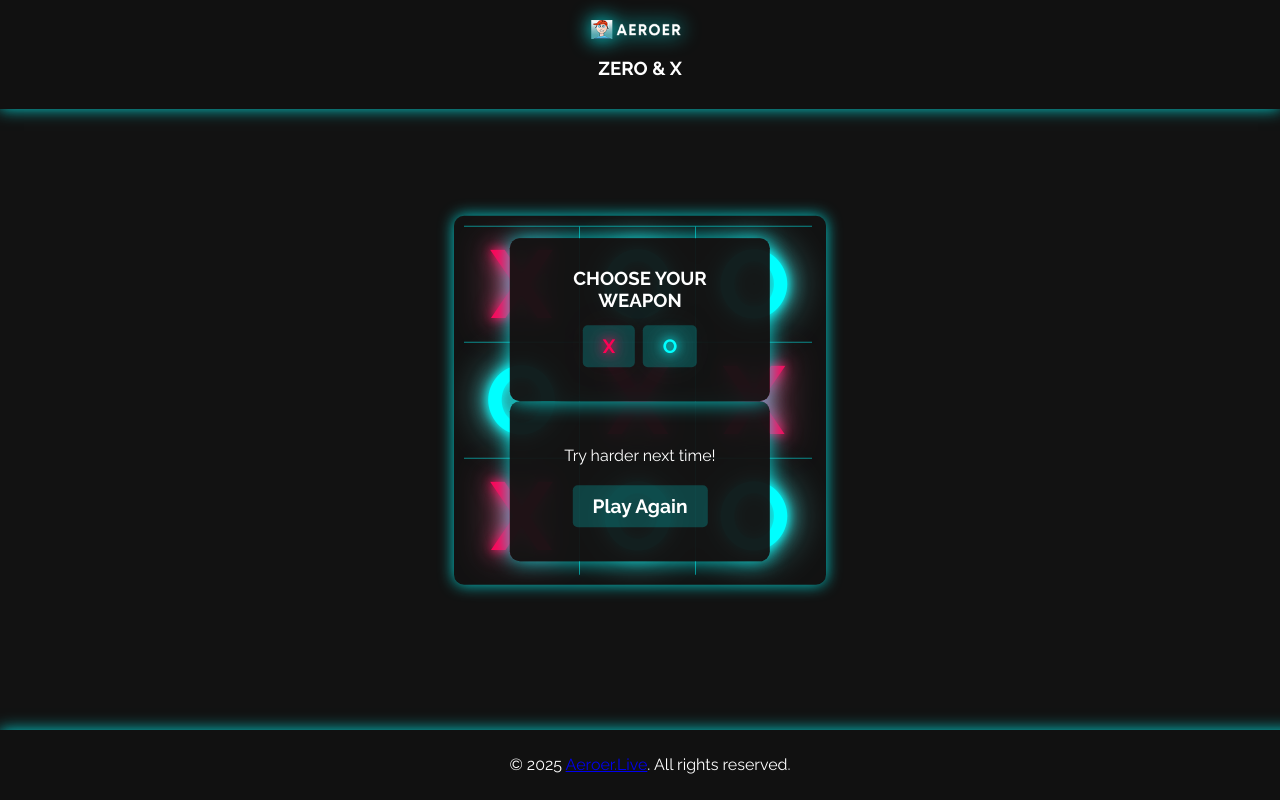
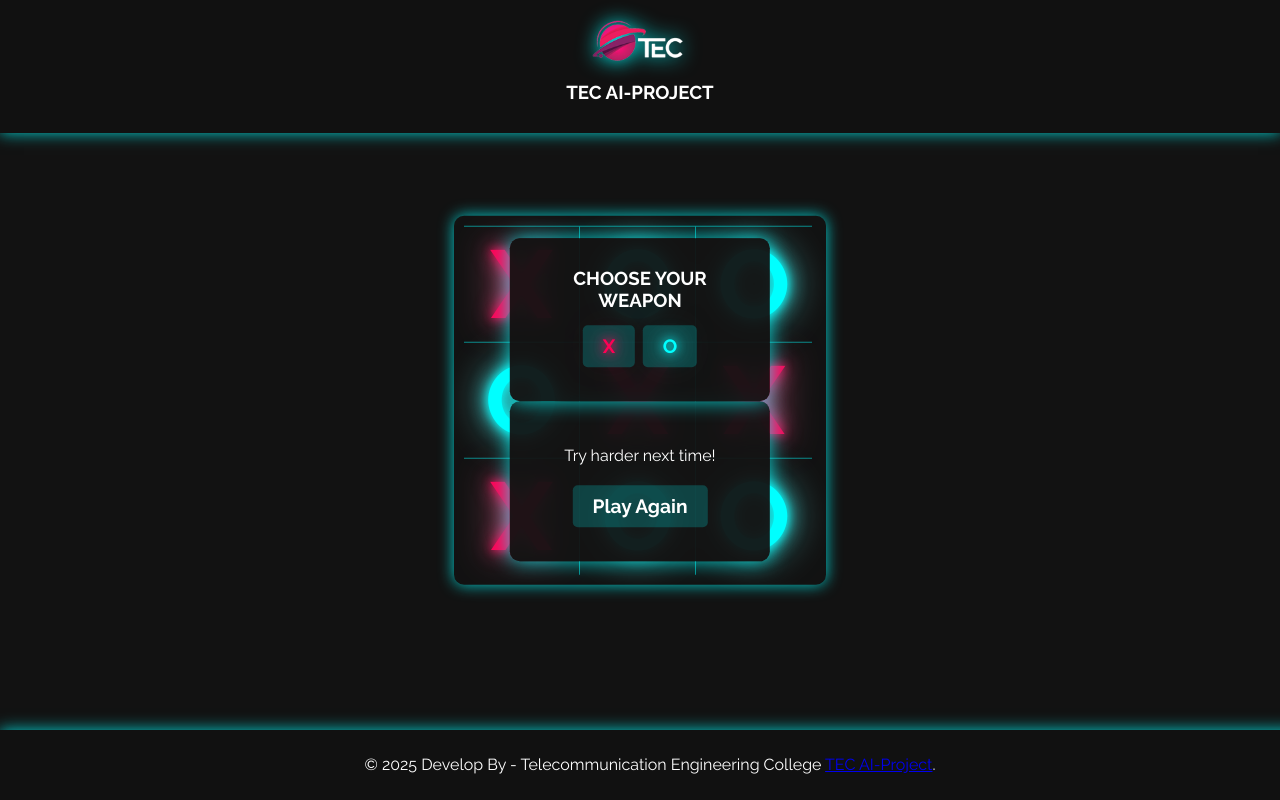
Before and after one commit to Asaascom-Web/Zore-Eex, a plain HTML site: page index.html in a window 1280 px wide. Drawn offline with nearby package versions, Linux system fonts and the light colour scheme.

Commit message:
Add TEC Logo

```diff
--- a/index.html
+++ b/index.html
@@ -2,11 +2,11 @@
 <html lang="English">
 <head>
   <meta charset="UTF-8">
-  <title>Aeroer - Zero & X</title>
+  <title>TEC AI Game - Zero & X</title>
 
   <!-- Favicon -->
-  <link rel="icon" type="image/png" href="favicon.ico">
-  <link rel="shortcut icon" href="favicon.png">
+  <link rel="icon" type="image/png" href="tec-favicon.png">
+  <link rel="shortcut icon" href="tec-favicon.png">
 
   <link href='https://fonts.googleapis.com/css?family=Raleway:400,700' rel='stylesheet' type='text/css'>
   <meta name="viewport" content="width=device-width, initial-scale=1">
@@ -17,9 +17,9 @@
 <body>
 
 <header class="game-header">
-  <img src="logo.png" alt="Aeroer Logo" class="logo">
+  <img src="logo-white.png" alt="Aeroer Logo" class="logo">
   <br>
-  <h3>Zero & X</h3>
+  <h3>TEC AI-Project</h3>
 </header>
 
 <div class="container">
@@ -54,7 +54,7 @@
 </div>
 
 <footer class="game-footer">
-  <p>&copy; 2025  <a href="https://www.aeroer.live" target="_blank">Aeroer.Live</a>. All rights reserved.</p>
+  <p>&copy; 2025  Develop By - Telecommunication Engineering College <a href="https://ai-projects-96e.pages.dev/" target="_blank">TEC AI-Project</a>.</p>
 </footer>
 
 <!-- Scripts -->
```
Also changed, not shown: logo-white.png (added), tec-favicon.png (added), 1 other file.
